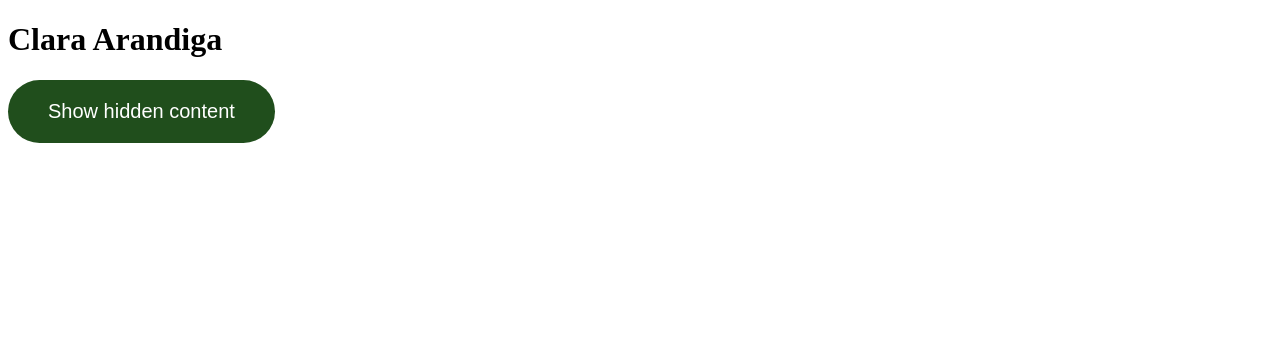
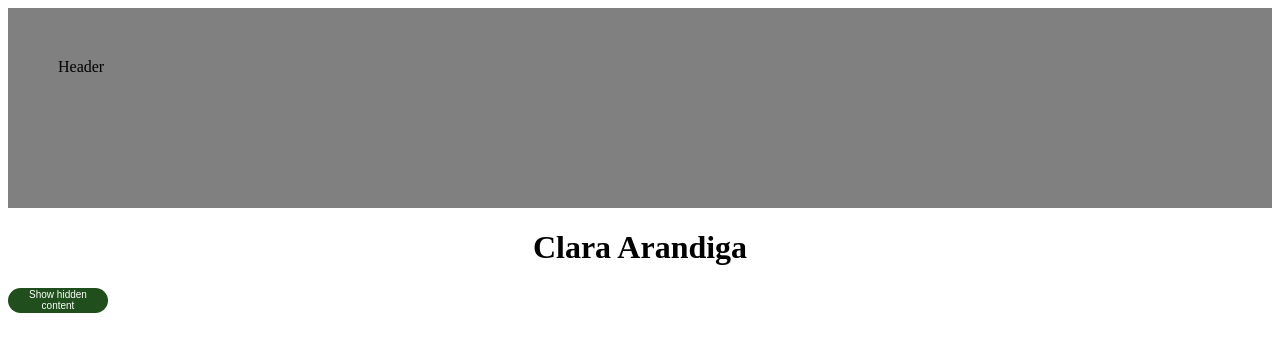
Before and after one commit to ClaraArandiga/ClaraArandiga.github.io, a plain HTML site: page index.html in a window 1280 px wide. Drawn offline with Linux system fonts and the light colour scheme.

Commit message:
Updated Code

```diff
--- a/index.html
+++ b/index.html
@@ -1,11 +1,18 @@
 <!DOCTYPE html>
-<html>
+<html lang="en">
     <head>
+        <title>Clara Arandiga</title>
         <link rel="stylesheet" href="stiles.css"/>
+
+        <div id="header">
+            Header
+        </div>
     </head>
+
     <body>
         <h1>Clara Arandiga</h1>
         <button onclick="alertButton()">Show hidden content</button>
     </body>
+
     <script src="app.js"></script>
 </html>
--- a/stiles.css
+++ b/stiles.css
@@ -1,8 +1,20 @@
+h1 {
+    text-align: center;
+}
+
 button {
     background-color: #204e1c;
     color: white;
     border: none;
     border-radius: 90px;
-    padding: 20px 40px;
-    font-size: 20px;
+    width: 100px;
+    height: 25px;
+    font-size: 10px;
 }
+
+#header {
+    background-color: gray;
+    width: auto;
+    height: 100px;
+    padding: 50px;
+}
```
